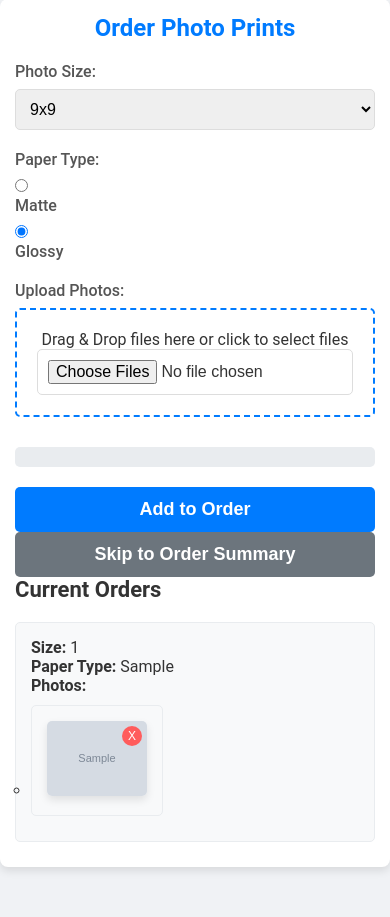
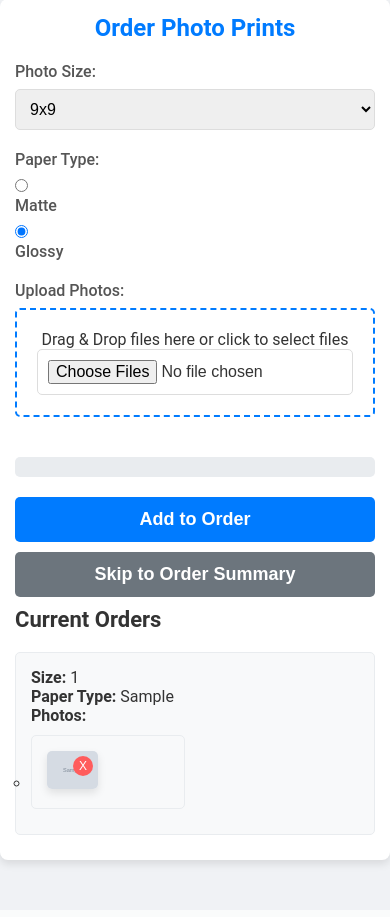
Before and after one commit to seobohdanov/moments, a Flask app: template templates/index.html in a window 390 px wide. Shown: the part 51-968 px from the top of the page. After the commit the page ends 920 px from the top, so only its background shows below. Run offline with Flask 2, Linux system fonts and the light colour scheme; the template is opened without the code that fills it: most values are stand-ins (such as "Sample title", 1, 10 or a date in 2020); grey boxes marked "Sample" are stand-in pictures.

Commit message:
Improve mobile responsiveness and photo layout

```diff
--- a/static/styles.css
+++ b/static/styles.css
@@ -162,11 +162,12 @@ h3 {
 .photo-container {
     position: relative;
     display: inline-block;
+    width: calc(50% - 10px); /* Two photos per row */
 }
 
 .preview img,
 .photo-list img {
-    width: 100px;
+    width: 100%;
     height: auto;
     border-radius: 5px;
     box-shadow: 0 4px 8px rgba(0, 0, 0, 0.1);
@@ -196,6 +197,7 @@ h3 {
     text-align: center;
     transition: background-color 0.3s ease;
     cursor: pointer;
+    margin-bottom: 20px; /* Added margin to separate from buttons */
 }
 
 .drop-area.highlight {
@@ -255,5 +257,17 @@ input[type="file"] {
         width: 100%;
         padding: 12px;
         font-size: 18px;
+        margin-bottom: 10px;
+    }
+    .photo-container,
+    .order-list .photo-item {
+        width: calc(50% - 10px); /* Two photos per row on smaller screens */
     }
 }
+
+@media (min-width: 769px) {
+    .photo-container,
+    .order-list .photo-item {
+        width: calc(33.33% - 10px); /* Three photos per row on larger screens */
+    }
+}
--- a/templates/index.html
+++ b/templates/index.html
@@ -58,7 +58,6 @@
                             const div = document.createElement('div');
                             div.classList.add('photo-container');
                             const image = new Image();
-                            image.height = 100;
                             image.title = file.name;
                             image.src = reader.result;
 
@@ -245,9 +244,9 @@
             </div>
             <div class="form-group">
                 <label for="paper-type">Paper Type:</label>
-                                <input type="radio" id="matte" name="paper_type" value="matte">
+                <input type="radio" id="matte" name="paper_type" value="matte">
                 <label for="matte">Matte</label>
-                <input type="radio" id="glossy" name="paper_type" value="glossy" checked>
+                                <input type="radio" id="glossy" name="paper_type" value="glossy" checked>
                 <label for="glossy">Glossy</label>
             </div>
             <div class="form-group">
@@ -261,9 +260,11 @@
             <div class="form-group">
                 <div id="progress-bar" class="progress-bar"></div>
             </div>
-            <button type="submit" id="submit-button" class="btn btn-primary">Add to Order</button>
-            <button type="button" id="clear-all-button" class="btn btn-danger" style="display:none;">Clear All</button>
-            <button type="button" id="skip-button" class="btn btn-secondary" style="display:none;" onclick="window.location.href='{{ url_for('order_summary') }}'">Skip to Order Summary</button>
+            <div class="button-group">
+                <button type="submit" id="submit-button" class="btn btn-primary">Add to Order</button>
+                <button type="button" id="clear-all-button" class="btn btn-danger" style="display:none;">Clear All</button>
+                <button type="button" id="skip-button" class="btn btn-secondary" style="display:none;" onclick="window.location.href='{{ url_for('order_summary') }}'">Skip to Order Summary</button>
+            </div>
             <p id="error-message" style="color: red;"></p>
         </form>
         <div id="loader" class="loader" style="display:none;"></div>
```
